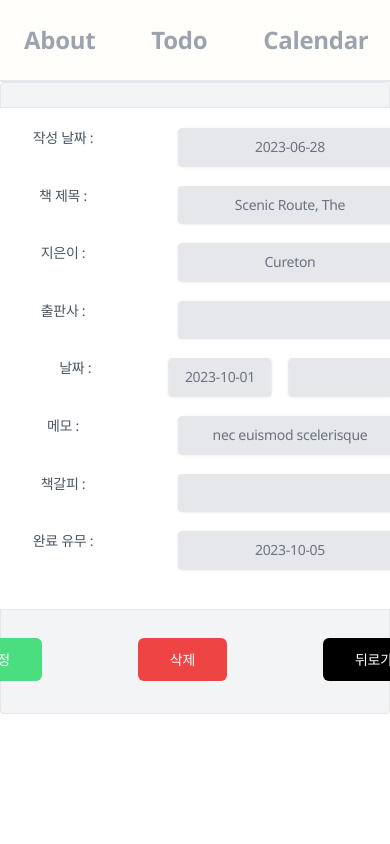
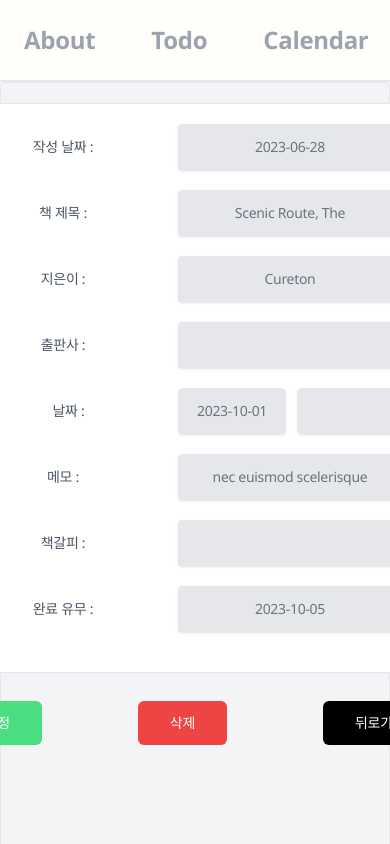
Before and after one commit to zzihoos/bookplanner, a React (Create React App) app: page /edit/1 in a window 390 px wide. Shown: the top 844 px of the page. Built offline with nearby package versions, Linux system fonts and the light colour scheme; no server answers.

Commit message:
update: 반응형 및 ui 조정

```diff
--- a/src/pages/AddBest.js
+++ b/src/pages/AddBest.js
@@ -3,7 +3,7 @@ import { FontAwesomeIcon } from "@fortawesome/react-fontawesome";
 import axios from "axios";
 import moment from "moment";
 import React, { useEffect, useState } from "react";
-import { useLocation } from "react-router";
+import { useLocation, useNavigate } from "react-router";
 import Header from "../components/Header";
 import "../scss/addbest.scss";
 
@@ -20,7 +20,7 @@ const AddBest = () => {
   const [del, setDel] = useState(0);
   const [isbn, setIsbn] = useState("");
   const [total, setTotal] = useState(null);
-  const [nowDate, setNowDate] = useState(new Date());
+  const navigate = useNavigate();
 
   useEffect(() => {
     setStart(moment(start).format("YYYY-MM-DD"));
@@ -94,6 +94,7 @@ const AddBest = () => {
     setFinish("");
     setDel("");
     setTotal();
+    navigate("/todo");
   };
 
   if (new Date(end) < new Date(start)) {
--- a/src/pages/Calendar.js
+++ b/src/pages/Calendar.js
@@ -15,7 +15,7 @@ const Calendar = () => {
 
   const fetchData = async () => {
     try {
-      const res = await axios.get("/calendardata.json");
+      const res = await axios.get("/api/calendar");
       const data = res.data;
       const transformedData = transformData(data);
       // console.log(data);
@@ -42,7 +42,7 @@ const Calendar = () => {
     navigate(`/edit/${itodo}`);
   };
   return (
-    <div className="bg-gray-100">
+    <div className="bg-gray-100 pb-12">
       <Header />
 
       <div className="bg-white my-5 w-4/5 m-auto p-5 border rounded-[8px]">
--- a/src/pages/Edit.js
+++ b/src/pages/Edit.js
@@ -86,9 +86,9 @@ const Edit = () => {
     return (
       <>
         <Header />
-        <div className="flex flex-col items-center justify-center w-full mb-2 px-4 py-1 text-gray-600 bg-gray-100 border rounded">
+        <div className="flex flex-col items-center justify-center w-full px-4 pb-64 text-gray-600 bg-gray-100 border rounded">
           <form className="w-3/5 border bg-white mt-5 rounded-[8px]">
-            <div className="flex item-center justify-center text-center py-5">
+            <div className="flex items-center justify-center text-center py-5 text-xl">
               <label className="w-[150px]">작성 날짜 : </label>
               <input
                 type="text"
@@ -97,7 +97,7 @@ const Edit = () => {
                 readOnly
               />
             </div>
-            <div className="flex item-center justify-center text-center pb-5">
+            <div className="flex items-center justify-center text-center pb-5 text-xl">
               <label className="w-[150px]">책 제목 : </label>
               <input
                 type="text"
@@ -106,7 +106,7 @@ const Edit = () => {
                 readOnly
               />
             </div>
-            <div className="flex item-center justify-center text-center pb-5">
+            <div className="flex items-center justify-center text-center pb-5 text-xl">
               <label className="w-[150px]">지은이 : </label>
               <input
                 type="text"
@@ -115,7 +115,7 @@ const Edit = () => {
                 readOnly
               />
             </div>
-            <div className="flex item-center justify-center text-center pb-5">
+            <div className="flex items-center justify-center text-center pb-5 text-xl">
               <label className="w-[150px]">출판사 : </label>
               <input
                 type="text"
@@ -124,7 +124,7 @@ const Edit = () => {
                 readOnly
               />
             </div>
-            <div className="flex item-center justify-center text-center pb-5">
+            <div className="flex items-center justify-center text-center pb-5 text-xl">
               <label className="w-[150px]">날짜 : </label>
               <div className="datewrap flex justify-between">
                 <input
@@ -143,7 +143,7 @@ const Edit = () => {
                 />
               </div>
             </div>
-            <div className="flex item-center justify-center text-center pb-5">
+            <div className="flex items-center justify-center text-center pb-5 text-xl">
               <label className="w-[150px]">메모 : </label>
               <input
                 type="text"
@@ -153,7 +153,7 @@ const Edit = () => {
                 onChange={e => handleMemoChange(e)}
               />
             </div>
-            <div className="flex item-center justify-center text-center pb-5">
+            <div className="flex items-center justify-center text-center pb-5 text-xl">
               <label className="w-[150px]">책갈피 : </label>
               <input
                 type="text"
@@ -162,7 +162,7 @@ const Edit = () => {
                 onChange={e => handleBookmark(e)}
               />
             </div>
-            <div className="flex item-center justify-center text-center pb-5">
+            <div className="flex items-center justify-center text-center pb-5 text-xl">
               <label className="w-[150px]">완료 유무 : </label>
               <input
                 type="text"
@@ -173,7 +173,7 @@ const Edit = () => {
                 readOnly
               />
             </div>
-            <div className="flex item-center justify-center text-center pb-5">
+            <div className="flex items-center justify-center text-center pb-5 text-xl">
               <input
                 type="hidden"
                 className="w-2/4 px-3 py-2 ml-10 text-gray-500 bg-gray-200 border rounded shadow text-center"
@@ -204,9 +204,9 @@ const Edit = () => {
     return (
       <>
         <Header />
-        <div className="flex flex-col items-center justify-center w-full mb-2 px-4 py-1 text-gray-600 bg-gray-100 border rounded">
+        <div className="flex flex-col items-center justify-center w-full px-4 pb-64 text-gray-600 bg-gray-100 border rounded">
           <form className="w-3/5 border bg-white mt-5 rounded-[8px]">
-            <div className="flex item-center justify-center text-center py-5">
+            <div className="flex items-center justify-center text-center py-5 text-xl inputwrap">
               <label className="w-[150px]">작성 날짜 : </label>
               <input
                 type="text"
@@ -215,7 +215,7 @@ const Edit = () => {
                 readOnly
               />
             </div>
-            <div className="flex item-center justify-center text-center pb-5">
+            <div className="flex items-center justify-center text-center pb-5 text-xl inputwrap">
               <label className="w-[150px]">책 제목 : </label>
               <input
                 type="text"
@@ -224,7 +224,7 @@ const Edit = () => {
                 readOnly
               />
             </div>
-            <div className="flex item-center justify-center text-center pb-5">
+            <div className="flex items-center justify-center text-center pb-5 text-xl inputwrap">
               <label className="w-[150px]">지은이 : </label>
               <input
                 type="text"
@@ -233,7 +233,7 @@ const Edit = () => {
                 readOnly
               />
             </div>
-            <div className="flex item-center justify-center text-center pb-5">
+            <div className="flex items-center justify-center text-center pb-5 text-xl inputwrap">
               <label className="w-[150px]">출판사 : </label>
               <input
                 type="text"
@@ -242,7 +242,7 @@ const Edit = () => {
                 readOnly
               />
             </div>
-            <div className="flex item-center justify-center text-center pb-5">
+            <div className="flex items-center justify-center text-center pb-5 text-xl inputwrap">
               <label className="w-[150px]">날짜 : </label>
               <div className="datewrap flex justify-between">
                 <input
@@ -259,7 +259,7 @@ const Edit = () => {
                 />
               </div>
             </div>
-            <div className="flex item-center justify-center text-center pb-5">
+            <div className="flex items-center justify-center text-center pb-5 text-xl inputwrap">
               <label className="w-[150px]">메모 : </label>
               <input
                 type="text"
@@ -268,7 +268,7 @@ const Edit = () => {
                 readOnly
               />
             </div>
-            <div className="flex item-center justify-center text-center pb-5">
+            <div className="flex items-center justify-center text-center pb-5 text-xl inputwrap">
               <label className="w-[150px]">책갈피 : </label>
               <input
                 type="text"
@@ -277,7 +277,7 @@ const Edit = () => {
                 readOnly
               />
             </div>
-            <div className="flex item-center justify-center text-center pb-5">
+            <div className="flex items-center justify-center text-center pb-5 text-xl inputwrap">
               <label className="w-[150px]">완료 유무 : </label>
               <input
                 type="text"
@@ -286,7 +286,7 @@ const Edit = () => {
                 readOnly
               />
             </div>
-            <div className="flex item-center justify-center text-center pb-5">
+            <div className="flex items-center justify-center text-center pb-5 text-xl inputwrap">
               <input
                 type="hidden"
                 className="w-2/4 px-3 py-2 ml-10 text-gray-500 bg-gray-200 border rounded shadow text-center"
--- a/src/scss/edit.scss
+++ b/src/scss/edit.scss
@@ -23,6 +23,9 @@ form {
 }
 
 @media screen and (max-width: 1100px) {
+  form {
+    .inputwrap {
+      font-size: 14px;
       .datewrap {
         width: 54.5%;
         transform: translateX(1%);
@@ -38,12 +41,17 @@ form {
         }
       }
     }
+  }
+}
 
 @media screen and (max-width: 900px) {
+  form {
+    .inputwrap {
       .datewrap {
         width: 56.5%;
-    gap: 0 5%;
+        gap: 0 3%;
         transition: all 0.5s;
+        transform: translateX(3%);
         .date {
           &:first-child {
             margin-left: 11%;
@@ -55,3 +63,5 @@ form {
         }
       }
     }
+  }
+}
```
Also changed, not shown: src/components/ListItem.js (+7 -4 lines), src/components/ProgreesBar.js (+2 -19 lines), src/pages/Add.js (+4 -3 lines), src/pages/BestSeller.js (+3 -6 lines), src/pages/Home.js (+7 -2 lines), src/pages/Todo.js (+28 -4 lines). Lines whose indentation alone changed are shown as unchanged.
